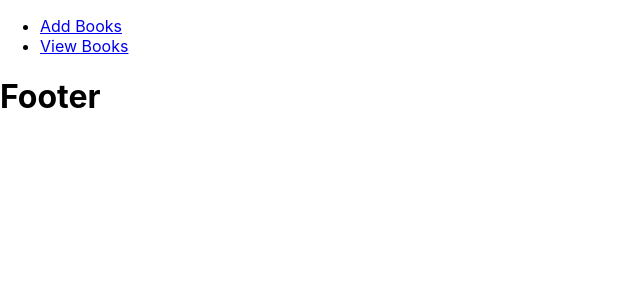
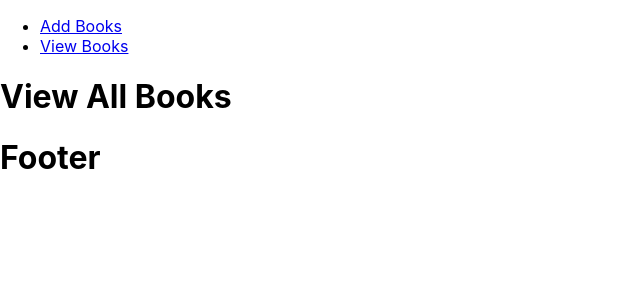
Before and after one commit to johnpham47/book-barn, a React (Create React App) app in the folder client/: page /view in a window 1280 px wide. Shown: the top 300 px of the page, without its empty margins (0-640 px from the left). Built offline with nearby package versions, Linux system fonts and the light colour scheme.

Commit message:
Added route components to app

```diff
--- /dev/null
+++ b/client/src/Components/ViewBooks.js
@@ -0,0 +1,11 @@
+import React, { Component } from 'react';
+
+class ViewBooks extends Component {
+    render() {
+        return (
+            <h1>View All Books</h1>
+        )
+    }
+}
+
+export default ViewBooks
--- a/client/src/index.js
+++ b/client/src/index.js
@@ -3,14 +3,16 @@ import ReactDOM from 'react-dom';
 import './index.css';
 import App from './App';
 import * as serviceWorker from './serviceWorker';
-import { BrowserRouter, Route, Switch, Link} from 'react-router-dom'
+import { BrowserRouter, Route, Switch} from 'react-router-dom'
 import BaseLayout from './Components/BaseLayout'
+import ViewBooks from './Components/ViewBooks'
 
 ReactDOM.render(
 <BrowserRouter>
     <BaseLayout>
         <Switch>
             <Route exact path="/" component = {App} />
+            <Route path="/view" component = {ViewBooks} />
         </Switch>
     </BaseLayout>
 
```
